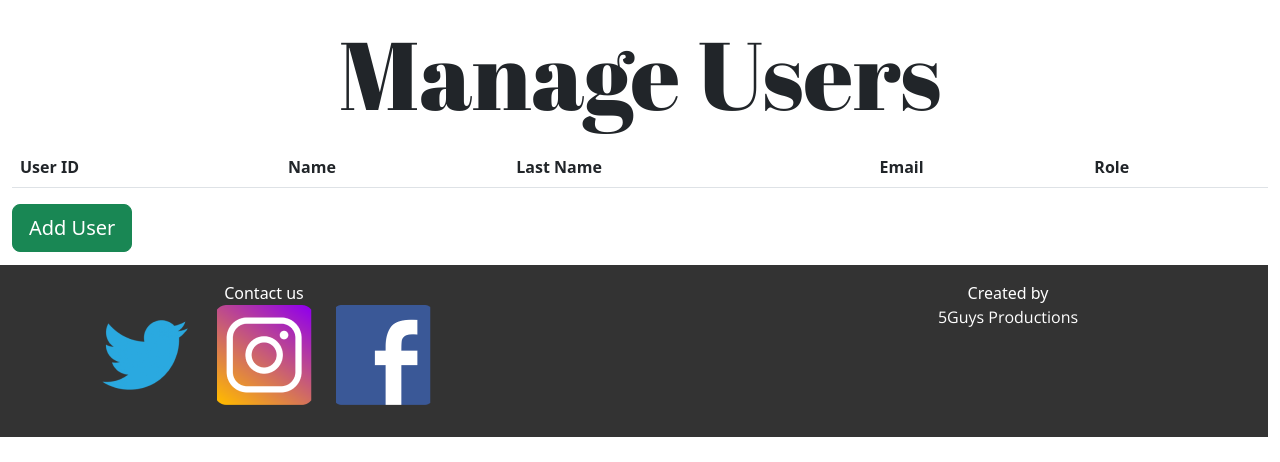
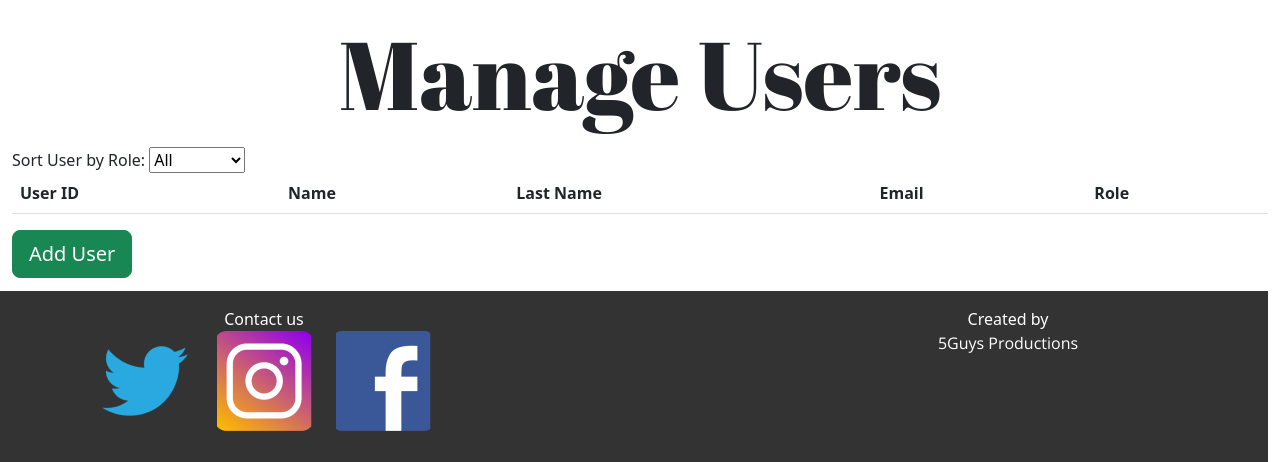
Before and after one commit to Athlon007/the-festival, a PHP site: page /updatePassword/app/views/admin/manageUsers.php in a window 1280 px wide. Shown: the part 16-478 px from the top of the page. Run offline with PHP 8.4, Linux system fonts and the light colour scheme; the template is opened without the code that fills it, so the values that code supplies are empty; some web fonts are replaced.

Commit message:
sort user by its role

```diff
--- /dev/null
+++ b/app/public/js/admin/sortUser.js
@@ -0,0 +1,26 @@
+// Get the select dropdown element
+var selectElement = document.getElementById('userType');
+
+// Listen for changes to the select dropdown
+selectElement.addEventListener('change', function(event) {
+    var selectedValue = event.target.value.toLowerCase();
+    // Get the table rows
+    var tableRows = document.querySelectorAll('tbody tr');
+
+    for (var i = 0; i < tableRows.length; i++) {
+        var row = tableRows[i];
+
+        // If the selected option is "All", show all rows
+        if (selectedValue === '') {
+            row.style.display = '';
+        } else {
+            // Otherwise, show rows that match the selected option and hide the rest
+            var userTypeCell = row.querySelector('td[data-th="Role"]');
+            if (userTypeCell.innerText.trim().toLowerCase() === selectedValue) {
+                row.style.display = '';
+            } else {
+                row.style.display = 'none';
+            }
+        }
+    }
+});
--- a/app/repositories/UserRepository.php
+++ b/app/repositories/UserRepository.php
@@ -129,7 +129,7 @@ class UserRepository extends Repository
     public function getAllUsers()
     {
         try {
-            $query = "SELECT * FROM users WHERE userType = 3";
+            $query = "SELECT * FROM users WHERE userType = 3 OR userType = 2";
             $stmt = $this->connection->prepare($query);
             $stmt->execute();
             $stmt->setFetchMode(PDO::FETCH_CLASS, 'User');
--- a/app/views/admin/manageUsers.php
+++ b/app/views/admin/manageUsers.php
@@ -21,8 +21,16 @@
 
     <div class="container-fluid">
         <h1 class="text-center mt-3">Manage Users</h1>
+
         <div class="row mt-3">
             <div class="col-12">
+                <label for="userType">Sort User by Role:</label>
+                <select id="userType">
+                    <option value="">All</option>
+                    <option value="customer">Customer</option>
+                    <option value="user">User</option>
+                </select>
+
                 <table class="table">
                     <thead>
                         <tr>
@@ -36,7 +44,7 @@
                     <tbody>
                         <?php foreach ($users as $user) { ?>
                             <tr>
-                                <td data-th="User ID" id="userId" </td>
+                                <td data-th="User ID" id="userId">
                                     <?php echo $user->getUserId(); ?>
                                 </td>
                                 <td data-th="Name">
@@ -51,7 +59,11 @@
                                 <td data-th="Role">
                                     <?php if ($user->getUserType() == 3) {
                                         ?>
-                                        Editor/User
+                                        Customer
+                                    <?php
+                                    } else if ($user->getUserType() == 2) {
+                                        ?>
+                                            User
                                     <?php
                                     } ?>
                                 </td>
@@ -79,6 +91,7 @@
         </div>
     </div>
 
+    <script src="../js/admin/sortUser.js"></script>
     <script src="../js/admin/deleteUser.js"></script>
 
     <footer class="foot row bottom"></footer>
@@ -89,4 +102,5 @@
         crossorigin="anonymous"></script>
 
     <script type="module" src="/js/foot.js"></script>
+
 </body>
--- a/app/views/admin/updateUser.php
+++ b/app/views/admin/updateUser.php
@@ -43,7 +43,9 @@
         <div class="form-group">
             <label for="role">Role</label>
             <input type="text" class="form-control" id="role" name="role" value="<?php if ($user->getUserType() == 3) {
-                ?> Editor <?php
+                ?> Customer <?php
+            } else if ($user->getUserType() == 2) {
+                ?> User <?php
             } ?>" readonly>
         </div>
         <button id="updateUserButton" type="button" class="btn btn-primary"
```
